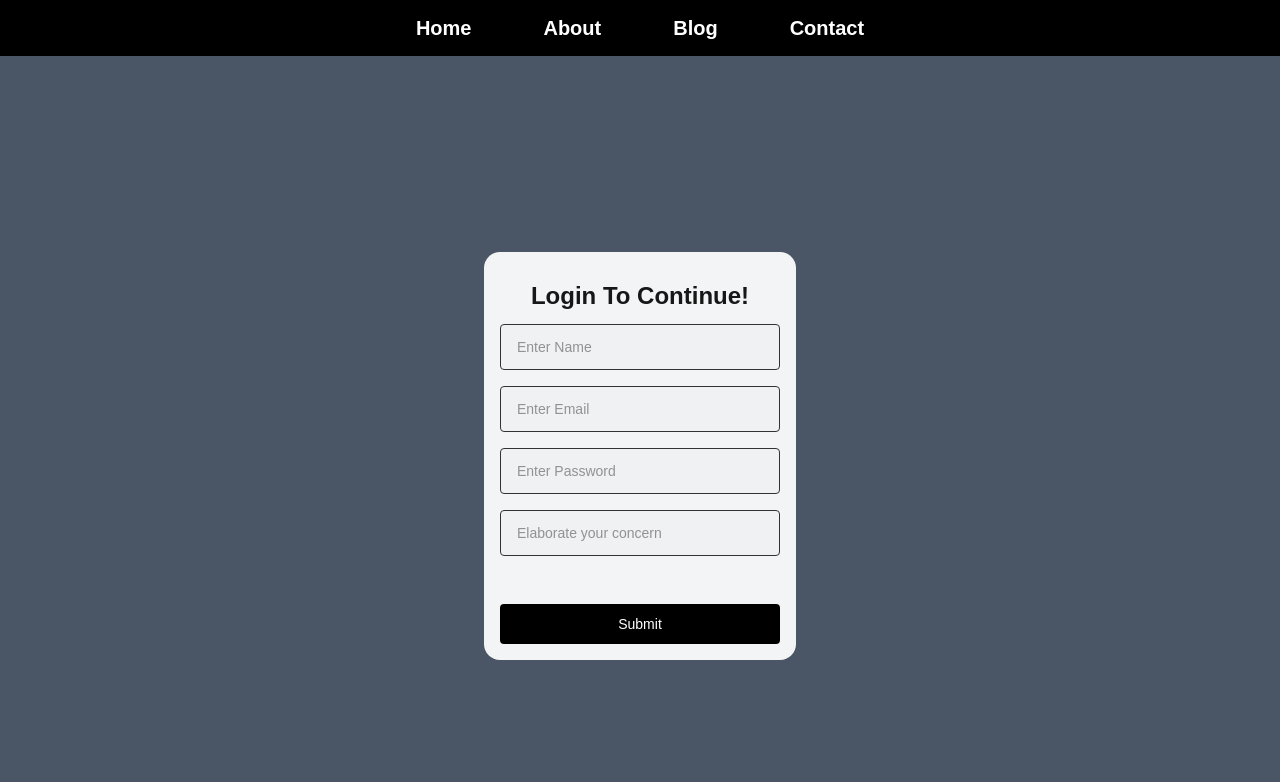
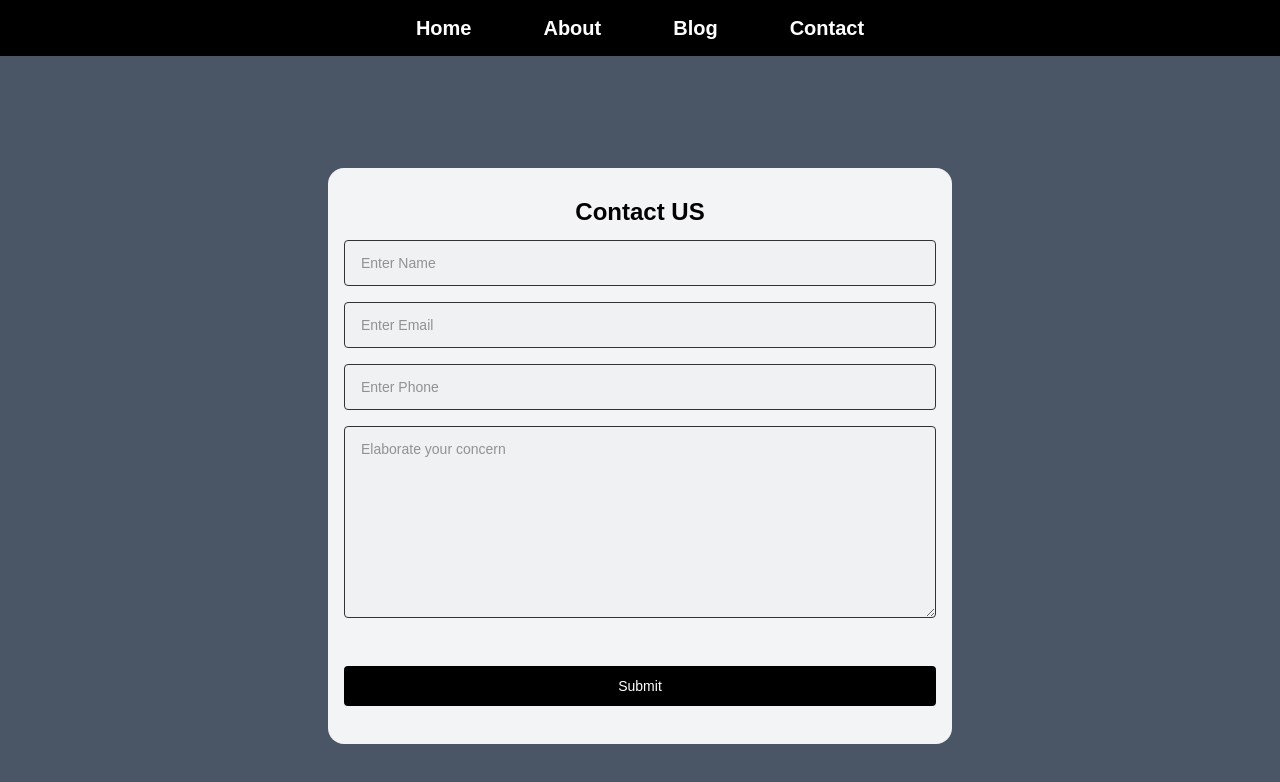
Before and after one commit to yashr775/huntingcoder, a Next.js app in the folder client/: page /contact in a window 1280 px wide. Shown: the top 782 px of the page. Built offline with nearby package versions, Linux system fonts and the light colour scheme.

Commit message:
Style updated

```diff
--- a/client/pages/api/postcontact.js
+++ b/client/pages/api/postcontact.js
@@ -1,12 +1,23 @@
-import * as fs from "fs"
+import * as fs from "fs";
 
 export default async function handler(req, res) {
     if (req.method === "POST") {
-        let data = await fs.promises.readdir('contactdata');
-        fs.promises.writeFile(`contactdata/${data.length + 1}.json`, JSON.stringify(req.body))
-        res.status(200).json(req)
+        try {
+            // Ensure the directory exists
+            await fs.promises.mkdir('contactdata', { recursive: true });
 
+            let data = await fs.promises.readdir("contactdata");
+            let filePath = `contactdata/${data.length + 1}.json`;
+
+            // Write data to a new file
+            await fs.promises.writeFile(filePath, JSON.stringify(req.body, null, 2));
+
+            res.status(200).json({ message: "Data saved successfully!", filePath });
+
+        } catch (error) {
+            res.status(500).json({ error: "Internal Server Error", details: error.message });
+        }
     } else {
-        res.status(200).send("Allblogs")
+        res.status(200).send("Allblogs");
     }
 }
--- a/client/pages/contact.js
+++ b/client/pages/contact.js
@@ -1,58 +1,98 @@
-import { useState } from 'react'
-
+import { useState } from "react";
 
 const Contact = () => {
+    const [name, setName] = useState("");
+    const [email, setEmail] = useState("");
+    const [phone, setPhone] = useState("");
+    const [desc, setDesc] = useState("");
 
-    const [name, setName] = useState();
-    const [email, setEmail] = useState();
-    const [phone, setPhone] = useState();
-    const [desc, setDesc] = useState();
+    const handleSubmit = (e) => {
+        e.preventDefault();
 
+        const data = { phone, name, email, desc };
 
+        fetch("http://localhost:3000/api/postcontact", {
+            method: "POST",
+            headers: {
+                "Content-Type": "application/json",
+            },
+            body: JSON.stringify(data),
+        })
+            .then((response) => response.json())
+            .then((data) => {
+                console.log("Success " + data);
+                alert("Thanks for contacting us")
+                setDesc("");
+                setEmail("");
+                setName("");
+                setPhone("");
+            });
+    };
 
+    const handleChange = (e) => {
+        e.preventDefault();
+
+        if (e.target.name == "phone") {
+            setPhone(e.target.value);
+        } else if (e.target.name == "name") {
+            setName(e.target.value);
+        } else if (e.target.name == "email") {
+            setEmail(e.target.value);
+        } else if (e.target.name == "desc") {
+            setDesc(e.target.value);
+        }
+    };
 
     return (
         <div className="bg-gray-600 h-screen flex justify-center items-center p-4">
-            <div className="w-full sm:w-3/4 md:w-1/2 lg:w-1/3 xl:w-1/4 bg-gray-100 rounded-2xl p-4">
-                <h1 className="flex justify-center font-bold text-xl sm:text-2xl m-3">
-                    Login To Continue!
+            <div className="w-full sm:w-3/4 md:w-1/2 lg:w-1/3 xl:w-1/2 xl:h-3/4 bg-gray-100 rounded-2xl p-4">
+                <h1 className="flex justify-center font-bold text-xl sm:text-2xl m-3 text-black">
+                    Contact US
                 </h1>
-                <form className="space-y-4 font-[sans-serif] text-[#333] max-w-md mx-auto" >
-                    <div className="relative flex items-center">
+                <form
+                    className="space-y-4 font-[sans-serif] text-[#333]  mx-auto"
+                    onSubmit={handleSubmit}
+                >
+                    <div className="relative flex items-center w-full">
                         <input
                             type="text"
                             placeholder="Enter Name"
                             name="name"
+                            value={name}
+                            onChange={handleChange}
                             className="px-4 py-3 bg-[#f0f1f2] focus:bg-transparent w-full text-sm border outline-[#007bff] rounded transition-all"
                         />
-
                     </div>
                     <div className="relative flex items-center">
                         <input
                             type="email"
                             placeholder="Enter Email"
                             name="email"
+                            value={email}
+                            onChange={handleChange}
                             className="px-4 py-3 bg-[#f0f1f2] focus:bg-transparent w-full text-sm border outline-[#007bff] rounded transition-all"
                         />
-
                     </div>
 
                     <div className="relative flex items-center">
                         <input
-                            type="password"
-                            placeholder="Enter Password"
-                            name="password"
+                            type="text"
+                            placeholder="Enter Phone"
+                            name="phone"
+                            value={phone}
+                            onChange={handleChange}
                             className="px-4 py-3 bg-[#f0f1f2] focus:bg-transparent w-full text-sm border outline-[#007bff] rounded transition-all"
                         />
                     </div>
                     <div className="relative flex items-center">
-                        <input
+                        <textarea
                             type="text"
                             placeholder="Elaborate your concern"
-                            name="comments"
-                            className="px-4 py-3 bg-[#f0f1f2] focus:bg-transparent w-full text-sm border outline-[#007bff] rounded transition-all"
+                            name="desc"
+                            value={desc}
+                            onChange={handleChange}
+                            className="px-4 py-3 bg-[#f0f1f2] focus:bg-transparent w-full text-sm border outline-[#007bff] rounded transition-all h-48"
                         />
-
                     </div>
 
                     <button
@@ -64,7 +104,7 @@ const Contact = () => {
                 </form>
             </div>
         </div>
-    )
-}
+    );
+};
 
-export default Contact
+export default Contact;
--- a/client/src/app/globals.css
+++ b/client/src/app/globals.css
@@ -22,3 +22,7 @@ body {
   background: var(--background);
   font-family: Arial, Helvetica, sans-serif;
 }
+
+.btn {
+@apply   w-28 h-8 p-1 text-center  bg-black hover:bg-blue-800  cursor-pointer rounded-xl;
+}
--- a/client/src/app/page.js
+++ b/client/src/app/page.js
@@ -21,20 +21,32 @@ export default function Home() {
 
       {/* Centering Content */}
       <div className="flex flex-col items-center flex-grow bg-gray-600">
-        <div className="text-5xl font-bold mt-24">Hunting Coder</div>
-        <Image src={"/coder.jpg"} alt="Coder" width={400} height={400} className="mt-10" />
-        <div className=" mt-10 mb-20">A blog for hunting coders by hunting coder</div>
+        <div className="text-3xl font-bold mt-8">Hunting Coder</div>
+        <div className="w-52 h-52 rounded-full overflow-hidden mt-2">
+          <Image
+            src="/coder.jpg"
+            alt="Coder"
+            width={200}
+            height={200}
+            className="w-full h-full object-cover"
+          />
+        </div>
+        <div className=" mt-10 mb-4">A blog for hunting coders by hunting coder</div>
         <div className="blogs">
           <div className="blogItem">
-            <div className="popular text-2xl mb-2 font-semibold">Latest blogs</div>
-            <h1 className="text-3xl font-bold">How to learn next in 2025?</h1>
-            <p className="mb-5">Next is a framework built over react</p>
-            <h1 className="text-3xl font-bold">How to learn next in 2025?</h1>
-            <p className="mb-5">Next is a framework built over react</p>
-            <h1 className="text-3xl font-bold">How to learn next in 2025?</h1>
-            <p className="mb-5">Next is a framework built over react</p>
-            <h1 className="text-3xl font-bold">How to learn next in 2025?</h1>
-            <p className="mb-5">Next is a framework built over react</p>
+            <div className="popular text-xl mb-2 font-semibold">Latest blogs</div>
+            <h1 className="text-2xl font-bold">How to learn next in 2025?</h1>
+            <p className="">Next is a framework built over react</p>
+            <div className="btn mb-6">Read More</div>
+            <h1 className="text-2xl font-bold">How to learn next in 2025?</h1>
+            <p className="mb-2">Next is a framework built over react</p>
+            <div className="btn mb-6">Read More</div>
+            <h1 className="text-2xl font-bold">How to learn next in 2025?</h1>
+            <p className="mb-2">Next is a framework built over react</p>
+            <div className="btn mb-6">Read More</div>
+            <h1 className="text-2xl font-bold">How to learn next in 2025?</h1>
+            <p className="mb-2">Next is a framework built over react</p>
+            <div className="btn mb-6">Read More</div>
           </div>
         </div>
       </div>
```
